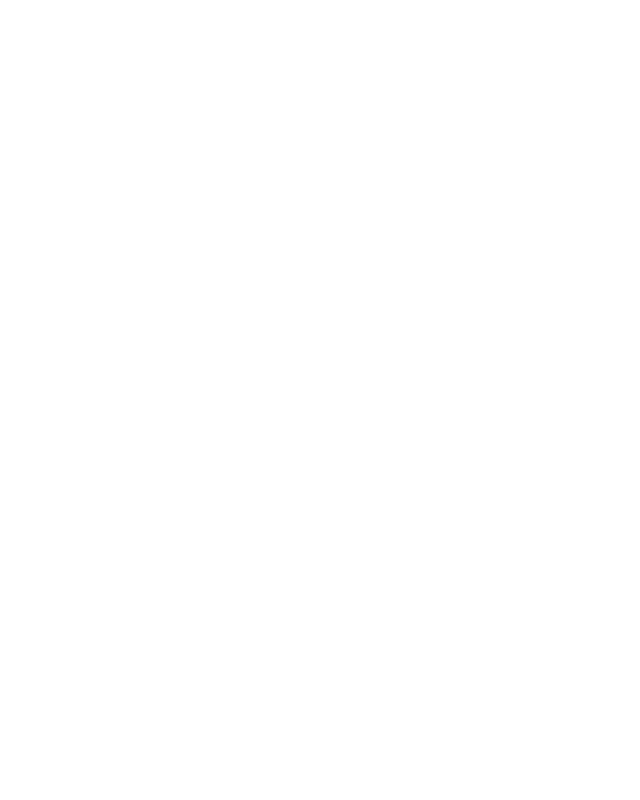
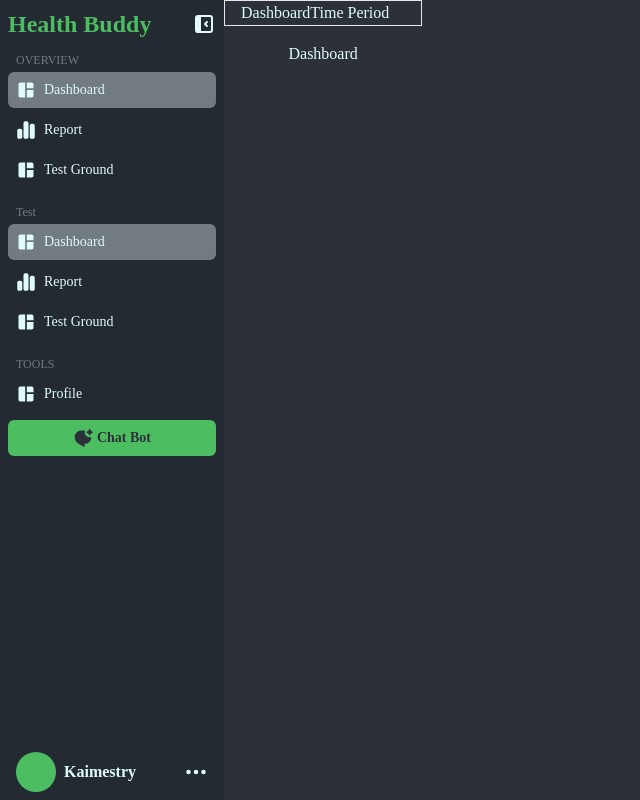
Before and after one commit to Kaimestry/ReactPractice, a React (Vite) app: page /dashboard in a window 1280 px wide. Before the commit this address had no page. Shown: the whole page, without its empty margins (0-640 px from the left). Built offline with nearby package versions, Linux system fonts and the light colour scheme; a web font is replaced by a local one.

Commit message:
update: active nav-link

```diff
--- a/src/App.tsx
+++ b/src/App.tsx
@@ -1,4 +1,4 @@
-import { Route, Routes } from "react-router-dom";
+import { Route, Routes, Navigate } from "react-router-dom";
 import "./App.css";
 
 import RootLayout from "./_root/RootLayout";
@@ -12,12 +12,15 @@
     <Routes>
       {/*Public Route*/}
 
-      {/*Private Route*/}
+      {/* Private Route */}
       <Route element={<RootLayout />}>
-        <Route path="/" element={<Dashboard />} />
-        <Route path="/profile" element={<Profile />} />
-        <Route path="/report" element={<Report />} />
-        <Route path="/test" element={<Test />} />
+        {/* DEFAULT */}
+        <Route index element={<Navigate to="/dashboard" replace />} />
+
+        <Route path="dashboard" element={<Dashboard />} />
+        <Route path="profile" element={<Profile />} />
+        <Route path="report" element={<Report />} />
+        <Route path="test" element={<Test />} />
       </Route>
     </Routes>
   );
--- a/src/components/ControlBar/ControlBar.tsx
+++ b/src/components/ControlBar/ControlBar.tsx
@@ -1,5 +1,14 @@
+import { useCurrentRoute } from "../../hooks/useCurrentRoute";
+
 const ControlBar = () => {
-  return <div className="border px-4">ControlBar</div>;
+  const route = useCurrentRoute();
+
+  return (
+    <div className="border pl-4 pr-8 flex justify-between">
+      <div className=""> {route?.label ?? "Page"}</div>
+      <div className="">Time Period</div>
+    </div>
+  );
 };
 
 export default ControlBar;
--- a/src/components/NavBar/Nav.tsx
+++ b/src/components/NavBar/Nav.tsx
@@ -1,9 +1,11 @@
-import { Link } from "react-router-dom";
+// Nav.tsx
+import { NavLink } from "react-router-dom";
+import { useState } from "react";
 import { BsThreeDots } from "react-icons/bs";
+
 import { NAV_GROUPS } from "./nav.config";
 import { APP_CONFIG } from "../../config/app.config";
 import ToggleNav from "./ToggleNav";
-import { useState } from "react";
 
 const Nav = () => {
   const user = "Kaimestry";
@@ -22,25 +24,47 @@
         </section>
 
         {/* Navigation */}
-        <div className="flex flex-col gap-4 ">
+        <div className="flex flex-col gap-4">
           {NAV_GROUPS.map((group) => (
-            <nav key={group.title} className="flex flex-col">
+            <nav key={group.title} className="flex flex-col gap-1">
               <h2 className="nav-title">{group.title}</h2>
 
-              {group.items.map((item) => (
-                <Link
-                  key={item.to}
-                  to={item.to}
-                  className={
-                    item.variant === "action" ? "nav-link-action" : "nav-link"
-                  }
-                >
-                  <span>
-                    <item.icon />
-                  </span>
-                  <p>{item.label}</p>
-                </Link>
-              ))}
+              {group.items.map((item, index) => {
+                // ACTION ITEM
+                if (item.type === "action") {
+                  return (
+                    <button
+                      key={index}
+                      onClick={item.onClick}
+                      className="nav-link-action"
+                    >
+                      <span>
+                        <item.icon />
+                      </span>
+                      <p>{item.label}</p>
+                    </button>
+                  );
+                }
+
+                // ROUTE ITEM
+                const { path, label } = item.route;
+                const Icon = item.icon;
+
+                return (
+                  <NavLink
+                    key={path}
+                    to={path}
+                    className={({ isActive }) =>
+                      `nav-link ${isActive ? "nav-link-active" : ""}`
+                    }
+                  >
+                    <span>
+                      <Icon />
+                    </span>
+                    <p>{label}</p>
+                  </NavLink>
+                );
+              })}
             </nav>
           ))}
         </div>
@@ -49,11 +73,7 @@
       {/* Footer */}
       <div className="flex items-center justify-between mx-2">
         <figure className="flex items-center gap-2">
-          <img
-            src=""
-            alt="User avatar"
-            className="w-10 h-10 rounded-full bg-highlight"
-          />
+          <div className="w-10 h-10 rounded-full bg-highlight" />
           <figcaption className="font-semibold">{user}</figcaption>
         </figure>
 
--- a/src/components/NavBar/nav.config.ts
+++ b/src/components/NavBar/nav.config.ts
@@ -1,46 +1,63 @@
+// nav.config.ts
+import type { IconType } from "react-icons";
 import { MdSpaceDashboard } from "react-icons/md";
 import { RiChatAiFill } from "react-icons/ri";
 import { FaChartSimple } from "react-icons/fa6";
-import type { IconType } from "react-icons";
 
-export type NavItem = {
+import { ROUTES } from "../../routes.config";
+
+/* ---------------- TYPES ---------------- */
+
+type RouteNavItem = {
+  type: "route";
+  route: (typeof ROUTES)[keyof typeof ROUTES];
+  icon: IconType;
+};
+
+type ActionNavItem = {
+  type: "action";
   label: string;
-  to: string;
   icon: IconType;
-  variant?: "default" | "action";
+  onClick: () => void;
 };
+
+export type NavItem = RouteNavItem | ActionNavItem;
 
 export type NavGroup = {
   title: string;
   items: NavItem[];
 };
 
+/* ---------------- DATA ---------------- */
+
 export const NAV_GROUPS = [
   {
     title: "OVERVIEW",
     items: [
-      { label: "Dashboard", to: "/", icon: MdSpaceDashboard },
-      { label: "Report", to: "/report", icon: FaChartSimple },
-      { label: "Activity Log", to: "/test", icon: MdSpaceDashboard },
-      { label: "Test Ground", to: "/test", icon: MdSpaceDashboard },
+      { type: "route", route: ROUTES.dashboard, icon: MdSpaceDashboard },
+      { type: "route", route: ROUTES.report, icon: FaChartSimple },
+      { type: "route", route: ROUTES.test, icon: MdSpaceDashboard },
+    ],
+  },
+  {
+    title: "Test",
+    items: [
+      { type: "route", route: ROUTES.dashboard, icon: MdSpaceDashboard },
+      { type: "route", route: ROUTES.report, icon: FaChartSimple },
+      { type: "route", route: ROUTES.test, icon: MdSpaceDashboard },
     ],
   },
   {
     title: "TOOLS",
     items: [
-      { label: "Chat Bot", to: "/", icon: RiChatAiFill },
-      { label: "Profile", to: "/profile", icon: MdSpaceDashboard },
-    ],
-  },
-  {
-    title: "ACTIONS",
-    items: [
-      { label: "Profile", to: "/profile", icon: MdSpaceDashboard },
+      { type: "route", route: ROUTES.profile, icon: MdSpaceDashboard },
       {
-        label: "New Entry",
-        to: "/journal/new",
-        icon: MdSpaceDashboard,
-        variant: "action",
+        type: "action",
+        label: "Chat Bot",
+        icon: RiChatAiFill,
+        onClick: () => {
+          console.log("Open Chat Bot");
+        },
       },
     ],
   },
--- /dev/null
+++ b/src/hooks/useCurrentRoute.ts
@@ -0,0 +1,8 @@
+import { useLocation } from "react-router-dom";
+import { ROUTES } from "../routes.config";
+
+export const useCurrentRoute = () => {
+  const { pathname } = useLocation();
+
+  return Object.values(ROUTES).find((route) => route.path === pathname);
+};
--- a/src/index.css
+++ b/src/index.css
@@ -83,7 +83,8 @@
     overflow: hidden;
     text-overflow: ellipsis; /* optional */
   }
-  .nav-link:hover {
+  .nav-link:hover,
+  .nav-link-active {
     background-color: var(--bg-hover);
   }
 
@@ -96,6 +97,7 @@
     overflow: hidden;
     text-overflow: ellipsis; /* optional */
   }
+
   .nav-link span,
   .nav-link-action span {
     @apply text-xl;
--- /dev/null
+++ b/src/routes.config.ts
@@ -0,0 +1,12 @@
+// routes.config.ts
+export type AppRoute = {
+  path: string;
+  label: string;
+};
+
+export const ROUTES = {
+  dashboard: { path: "/dashboard", label: "Dashboard" },
+  report: { path: "/report", label: "Report" },
+  profile: { path: "/profile", label: "Profile" },
+  test: { path: "/test", label: "Test Ground" },
+} as const;
```
